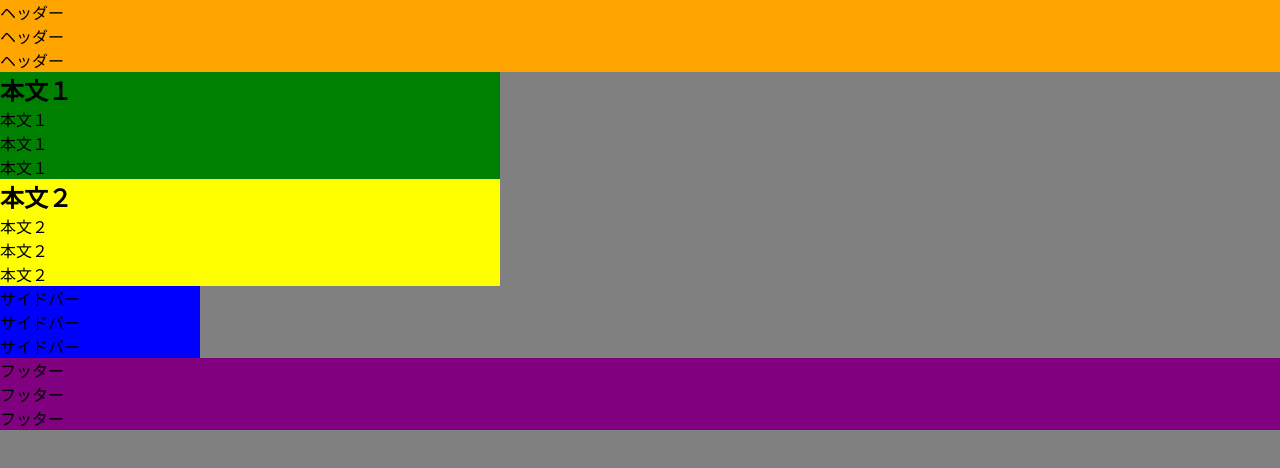
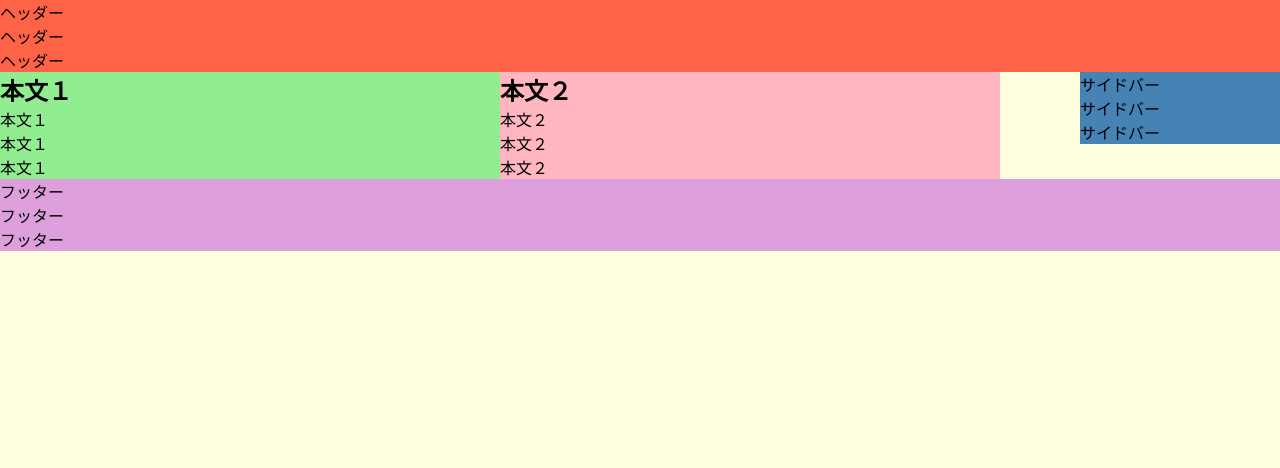
Before and after one commit to ntasoon1216/2016web1-7, a plain HTML site: page index.html in a window 1280 px wide. Drawn offline with Linux system fonts and the light colour scheme.

Commit message:
Update default.css

```diff
--- a/css/default.css
+++ b/css/default.css
@@ -6,26 +6,35 @@
 }
 
 body{
-  background-color: gray;
+  background-color: #ffffe0;
 }
 
 header{
-  background-color: orange;
+  background-color: #ff6347;
 }
-
+#main{
+  background-color: #e6e6fa;
+  width:calc(100% - 200px);
+  min-width: 500px;
+  float:left;
+}
 #main1{
-  background-color: green;
+  background-color: #90ee90;
   width: 500px;
+  float: left;
 }
 #main2{
-  background-color: yellow;
+  background-color: #ffb6c1;
   width: 500px;
+  float: left;
 }
 
 aside{
-  background-color: blue;
+  background-color: #4682b4;
   width: 200px;
+  float: right;
 }
 footer{
-  background-color: purple;
+  background-color: #dda0dd;
+  clear: both;
 }
```
